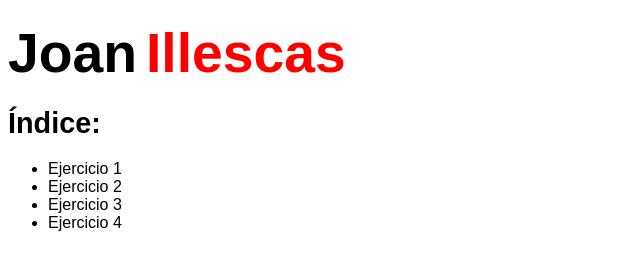
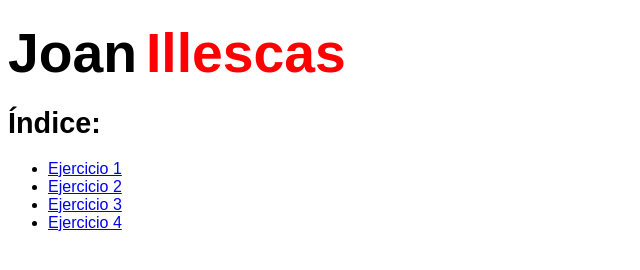
Before and after one commit to joanitb/JoanIllescas, a plain HTML site: page index.html in a window 1280 px wide. Shown: the whole page, without its empty margins (0-640 px from the left). Drawn offline with Linux system fonts and the light colour scheme.

Commit message:
Update index.html

```diff
--- a/index.html
+++ b/index.html
@@ -12,10 +12,10 @@
     <h1><big><big><big>Joan</big></big></big> <b style="color: red;"><big><big><big>Illescas</big></big></big></b></h1>
     <h2><big>Índice:</big></h2>
     <ul>
-        <li>Ejercicio 1</li>
-        <li>Ejercicio 2</li>
-        <li>Ejercicio 3</li>
-        <li>Ejercicio 4</li>
+        <li><a href="ejercicio1.html">Ejercicio 1</a></li>
+        <li><a href="ejercicio2.html">Ejercicio 2</a></li>
+        <li><a href="ejercicio3.html">Ejercicio 3</a></li>
+        <li><a href="ejercicio4.html">Ejercicio 4</a></li>
     </ul>
 </body>
 </html>
```
